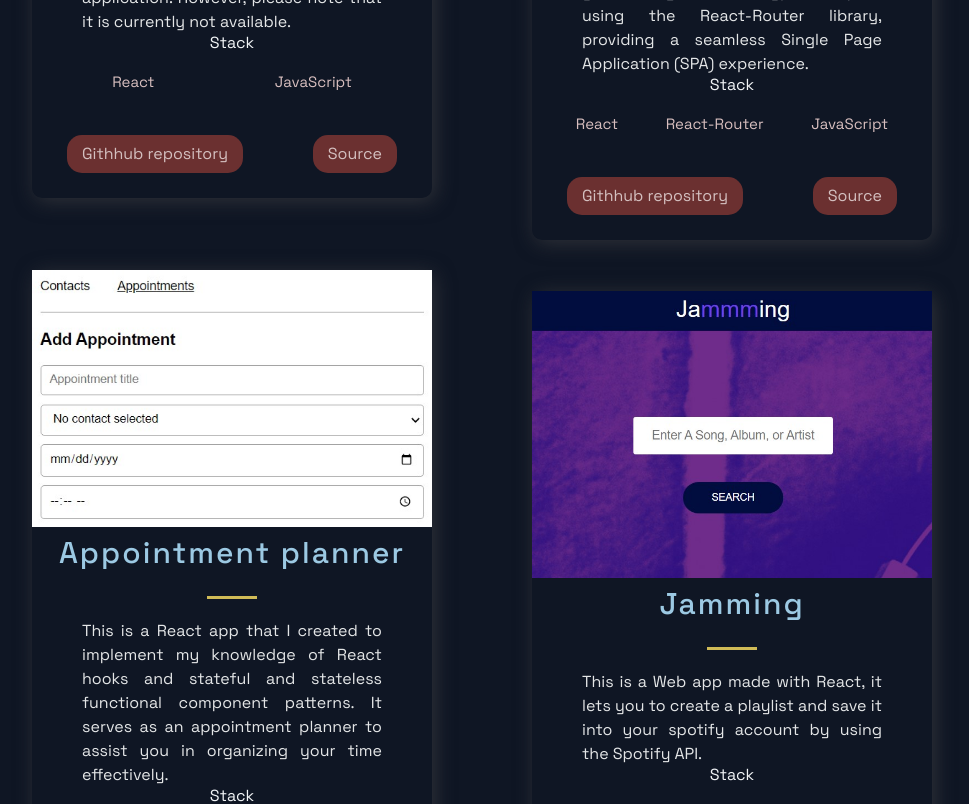
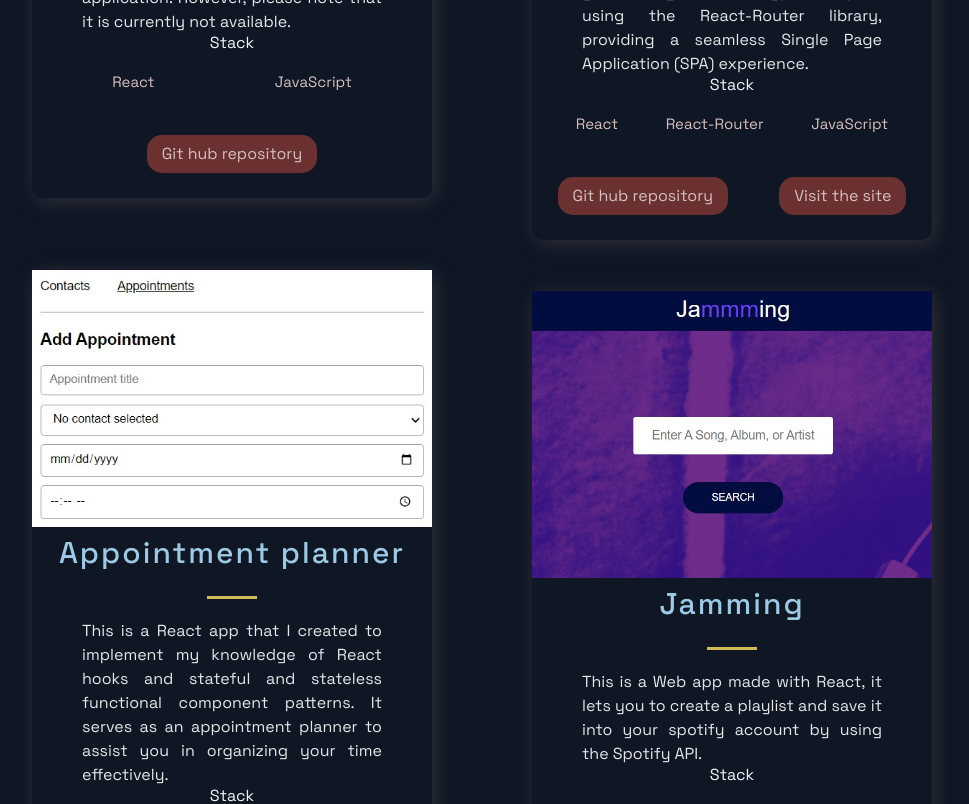
Before and after one commit to Gab0CS/Gab0CS.github.io, a Next.js app: page / in a window 1280 px wide. Shown: the part 1220-2024 px from the top of the page, without its empty margins (158-1127 px from the left). Built offline with nearby package versions, Linux system fonts and the light colour scheme.

Commit message:
Projects broken link now works

```diff
--- a/src/components/Projects/Projects.js
+++ b/src/components/Projects/Projects.js
@@ -22,7 +22,7 @@ const Projects = () => (
           <BlogCard key={project.id}>
             <Img src={project.image} />
             <TitleContent>
-              <HeaderThree title>{project.title}</HeaderThree>
+              <HeaderThree title >{project.title}</HeaderThree>
               <Hr />
             </TitleContent>
             <CardInfo>{project.description}</CardInfo>
@@ -35,8 +35,8 @@ const Projects = () => (
               </TagList>
             </div>
             <UtilityList>
-              <ExternalLinks href={project.visit} target='blank'>Githhub repository</ExternalLinks>
-              <ExternalLinks href={project.source} target='blank'>Source</ExternalLinks>
+              <ExternalLinks href={project.visit} target='blank'>Git hub repository</ExternalLinks>
+              {project.id !== 0 && <ExternalLinks href={project.source} target='blank'>Visit the site</ExternalLinks>}
             </UtilityList>
           </BlogCard>
           ))}
--- a/src/constants/constants.js
+++ b/src/constants/constants.js
@@ -22,7 +22,7 @@ export const projects = [
     description: "This is a React app that I created to implement my knowledge of React hooks and stateful and stateless functional component patterns. It serves as an appointment planner to assist you in organizing your time effectively.",
       image: '/images/appointments.jpg',
       tags: ['React', 'JavaScript'],
-    source: 'https://regal-travesseiro-8d3af2.netlify.app/contacts',
+    source: 'https://regal-travesseiro-8d3af2.netlify.app',
     visit: 'https://github.com/Gab0CS/react_challenge_start',
     id: 2,
   },
```
